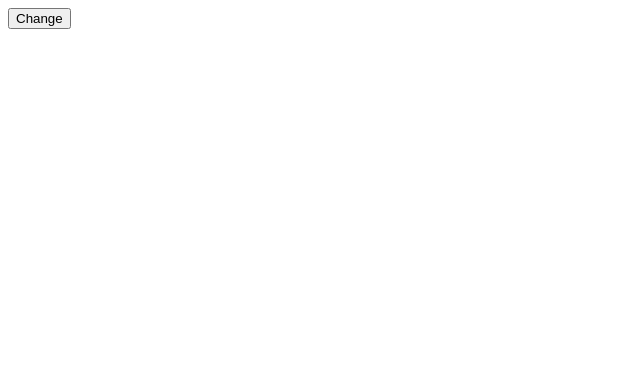
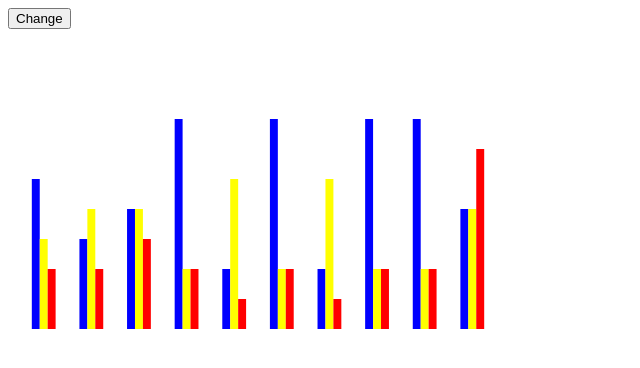
Before and after one commit to cyrilpanicker/chartDirs, a website: page index.html in a window 1280 px wide. Shown: the whole page, without its empty margins (0-640 px from the left). Drawn offline with nearby package versions, Linux system fonts and the light colour scheme.

Commit message:
added changes

```diff
--- a/index.html
+++ b/index.html
@@ -15,8 +15,8 @@
         key-config="{{keyConfig}}"
         values-config="{{valuesConfig}}"
         max-value="10"
-        width="1000"
-        height="200"
+        width="500"
+        height="300"
     >
     </bar-chart>
 </body>
--- a/scripts/chartDirs.js
+++ b/scripts/chartDirs.js
@@ -11,7 +11,7 @@ angular.module('chartDirs', [])
             height: '@'
         },
         link: function (scope, element, attributes) {
-            var data, keyProperty, valueProperties, maxValue, width, height, scale;
+            var data, keyProperty, valueProperties, maxValue, width, height, valueScale, barGroupScale, barScale;
             var assignVariables = function () {
                 data = JSON.parse(scope.data);
                 keyProperty = JSON.parse(scope.keyConfig).name;
@@ -19,7 +19,15 @@ angular.module('chartDirs', [])
                 maxValue = parseFloat(scope.maxValue);
                 width = parseFloat(scope.width);
                 height = parseFloat(scope.height);
-                scale = d3.scale.linear().domain([0, maxValue]).range([0, height]);
+                valueScale = d3.scale.linear()
+                    .domain([0, maxValue])
+                    .range([0, height]);
+                barGroupScale = d3.scale.ordinal()
+                    .domain(data.map(function (datum) { return datum[keyProperty]; }))
+                    .rangeBands([0, width], 0.5);
+                barScale = d3.scale.ordinal()
+                    .domain(valueProperties.map(function (property) { return property.name; }))
+                    .rangeBands([0, barGroupScale.rangeBand()]);
             };
             assignVariables();
             var keyMapper = function (datum, index) {
@@ -29,10 +37,10 @@ angular.module('chartDirs', [])
                 return index * 20;
             };
             var yMapper = function (datum, index) {
-                return height - scale(datum[valueProperty.name]);
+                return height - valueScale(datum.value);
             };
             var heightMapper = function (datum, index) {
-                return scale(datum[valueProperty.name]);
+                return valueScale(datum.value);
             };
             var widthMapper = function (datum, index) {
                 return 10;
@@ -41,15 +49,35 @@ angular.module('chartDirs', [])
                 .attr('width', width)
                 .attr('height', height);
             var draw = function () {
-                var updateSet = svgElement.selectAll('rect').data(data, keyMapper);
-                updateSet.exit().remove();
-                updateSet.enter().append('rect');
-                updateSet
-                    .attr('x', xMapper)
+                var barGroupSet = svgElement.selectAll('.barGroup').data(data);
+                barGroupSet.exit().remove();
+                barGroupSet.enter().append('g').attr('class', 'barGroup');
+                barGroupSet.attr('transform', function (datum) {
+                    return 'translate(' + barGroupScale(datum[keyProperty]) + ',0)';
+                });
+                var barSet = barGroupSet.selectAll('rect').data(function (datum) {
+                    var _ = [];
+                    valueProperties.forEach(function (__) {
+                        _.push({
+                            name: __.name,
+                            value: datum[__.name],
+                            color: __.color
+                        });
+                    });
+                    return _;
+                });
+                barSet.exit().remove();
+                barSet.enter().append('rect');
+                barSet
+                    .attr('x', function (datum) {
+                    return barScale(datum.name);
+                })
                     .attr('y', yMapper)
                     .attr('height', heightMapper)
-                    .attr('width', widthMapper)
-                    .attr('fill', valueProperty.color);
+                    .attr('width', barScale.rangeBand())
+                    .attr('fill', function (datum) {
+                    return datum.color;
+                });
             };
             scope.$watch('data+keyConfig+valuesConfig+maxValue+width+height', function () {
                 if (scope.data && scope.keyConfig && scope.valuesConfig && scope.maxValue && scope.width && scope.height) {
--- a/scripts/main.js
+++ b/scripts/main.js
@@ -68,14 +68,30 @@ angular.module('app', ['chartDirs'])
         name: 'device'
     };
     var valuesConfigurations = [
-        [{
+        [
+            {
                 name: 'west',
                 color: 'blue'
-            }],
-        [{
+            },
+            {
+                name: 'east',
+                color: 'yellow'
+            },
+            {
                 name: 'central',
                 color: 'red'
-            }],
+            },
+        ],
+        [
+            {
+                name: 'west',
+                color: 'blue'
+            },
+            {
+                name: 'central',
+                color: 'red'
+            }
+        ],
         [{
                 name: 'east',
                 color: 'red'
```
Also changed, not shown: scripts-src/chartDirs.ts (+41 -11 lines), scripts-src/main.ts (+24 -8 lines).
